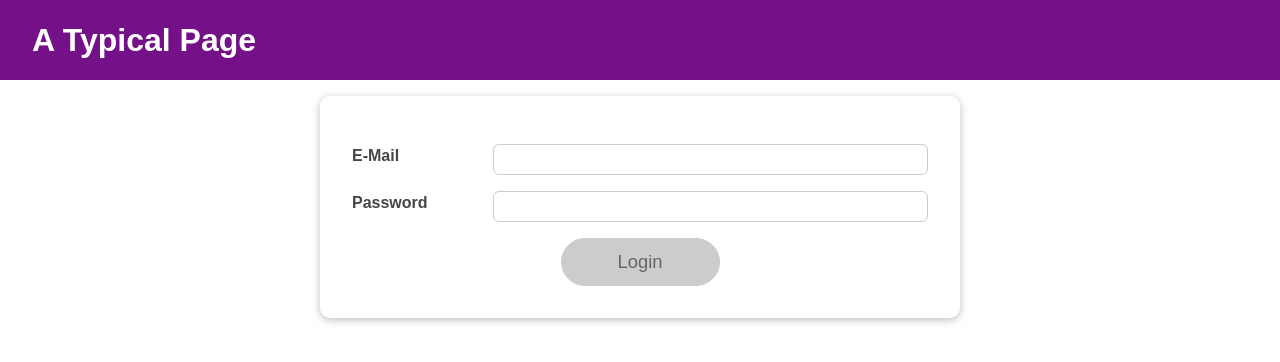
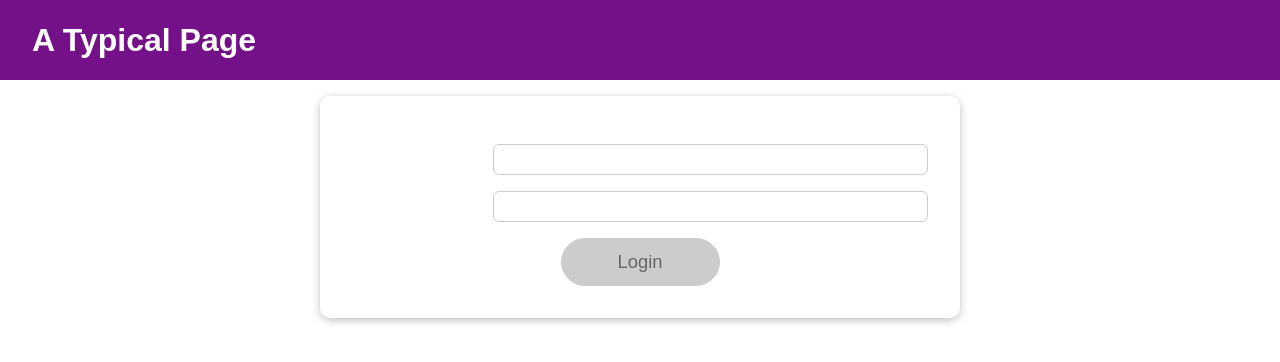
Before and after one commit to PawarisSueaaeim/07-starting-project, a React (Create React App) app: page / in a window 1280 px wide. Shown: the top 362 px of the page. Built offline with nearby package versions, Linux system fonts and the light colour scheme.

Commit message:
clean code

```diff
--- a/src/components/Login/Login.js
+++ b/src/components/Login/Login.js
@@ -4,6 +4,7 @@
 import classes from "./Login.module.css";
 import Button from "../UI/Button/Button";
 import AuthContext from "../../store/auth-context";
+import Input from "../UI/Input/Input";
 
 const emailReducer = (state, action) => {
   if (action.type === "USER_INPUT") {
@@ -89,34 +90,24 @@
   return (
     <Card className={classes.login}>
       <form onSubmit={submitHandler}>
-        <div
-          className={`${classes.control} ${
-            emailState.isValid === false ? classes.invalid : ""
-          }`}
-        >
-          <label htmlFor="email">E-Mail</label>
-          <input
+        <Input
+          id="email"
           type="email"
-            id="email"
+          label="E-mail"
+          isValid={emailIsValid}
           value={emailState.value}
           onChange={emailChangeHandler}
           onBlur={validateEmailHandler}
         />
-        </div>
-        <div
-          className={`${classes.control} ${
-            passwordState.isValid === false ? classes.invalid : ""
-          }`}
-        >
-          <label htmlFor="password">Password</label>
-          <input
+        <Input
+          id="password"
           type="password"
-            id="password"
+          label="Password"
+          isValid={passwordIsValid}
           value={passwordState.value}
           onChange={passwordChangeHandler}
           onBlur={validatePasswordHandler}
         />
-        </div>
         <div className={classes.actions}>
           <Button type="submit" className={classes.btn} disabled={!formIsValid}>
             Login
--- a/src/components/Login/Login.module.css
+++ b/src/components/Login/Login.module.css
@@ -5,52 +5,6 @@
   padding: 2rem;
 }
 
-.control {
-  margin: 1rem 0;
-  display: flex;
-  align-items: stretch;
-  flex-direction: column;
-}
-
-.control label,
-.control input {
-  display: block;
-}
-
-.control label {
-  font-weight: bold;
-  flex: 1;
-  color: #464646;
-  margin-bottom: 0.5rem;
-}
-
-.control input {
-  flex: 3;
-  font: inherit;
-  padding: 0.35rem 0.35rem;
-  border-radius: 6px;
-  border: 1px solid #ccc;
-}
-
-.control input:focus {
-  outline: none;
-  border-color: #4f005f;
-  background: #f6dbfc;
-}
-
-.control.invalid input {
-  border-color: red;
-  background: #fbdada;
-}
-
 .actions {
   text-align: center;
 }
-
-@media (min-width: 768px) {
-  .control {
-    align-items: center;
-    flex-direction: row;
-  }
-
-}
--- /dev/null
+++ b/src/components/UI/Input/Input.js
@@ -0,0 +1,23 @@
+import React from 'react';
+import classes from './Input.module.css'
+
+const Input = (props) => {
+    return (
+        <div
+          className={`${classes.control} ${
+            props.isValid === false ? classes.invalid : ""
+          }`}
+        >
+          <label htmlFor={props.id}>{props.tabel}</label>
+          <input
+            type={props.type}
+            id={props.id}
+            value={props.value}
+            onChange={props.onChange}
+            onBlur={props.onBlur}
+          />
+        </div>
+    )
+};
+
+export default Input
--- /dev/null
+++ b/src/components/UI/Input/Input.module.css
@@ -0,0 +1,46 @@
+
+.control {
+    margin: 1rem 0;
+    display: flex;
+    align-items: stretch;
+    flex-direction: column;
+  }
+
+  .control label,
+  .control input {
+    display: block;
+  }
+
+  .control label {
+    font-weight: bold;
+    flex: 1;
+    color: #464646;
+    margin-bottom: 0.5rem;
+  }
+
+  .control input {
+    flex: 3;
+    font: inherit;
+    padding: 0.35rem 0.35rem;
+    border-radius: 6px;
+    border: 1px solid #ccc;
+  }
+
+  .control input:focus {
+    outline: none;
+    border-color: #4f005f;
+    background: #f6dbfc;
+  }
+
+  .control.invalid input {
+    border-color: red;
+    background: #fbdada;
+  }
+
+  @media (min-width: 768px) {
+    .control {
+      align-items: center;
+      flex-direction: row;
+    }
+
+  }
```
Lines whose indentation alone changed are shown as unchanged.
